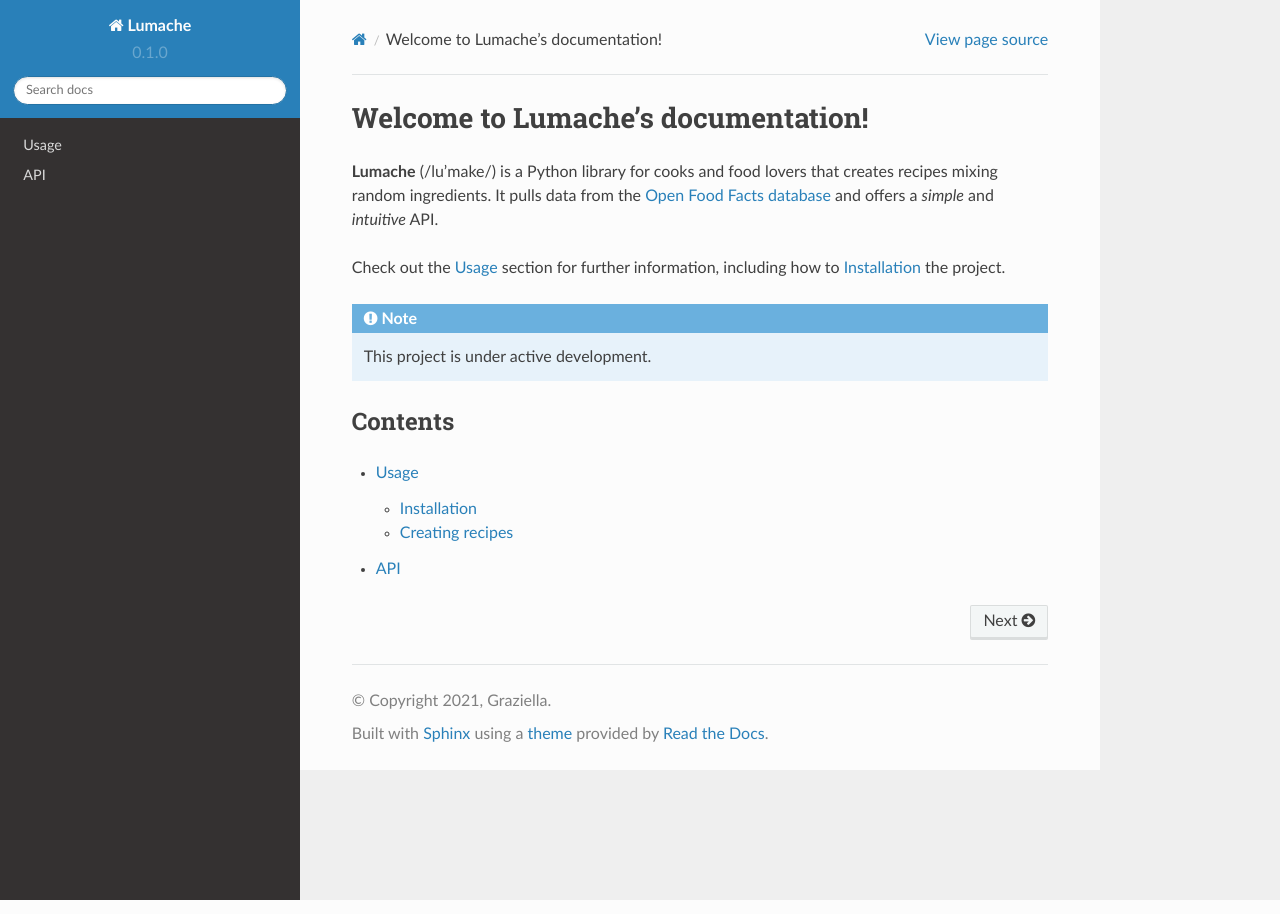
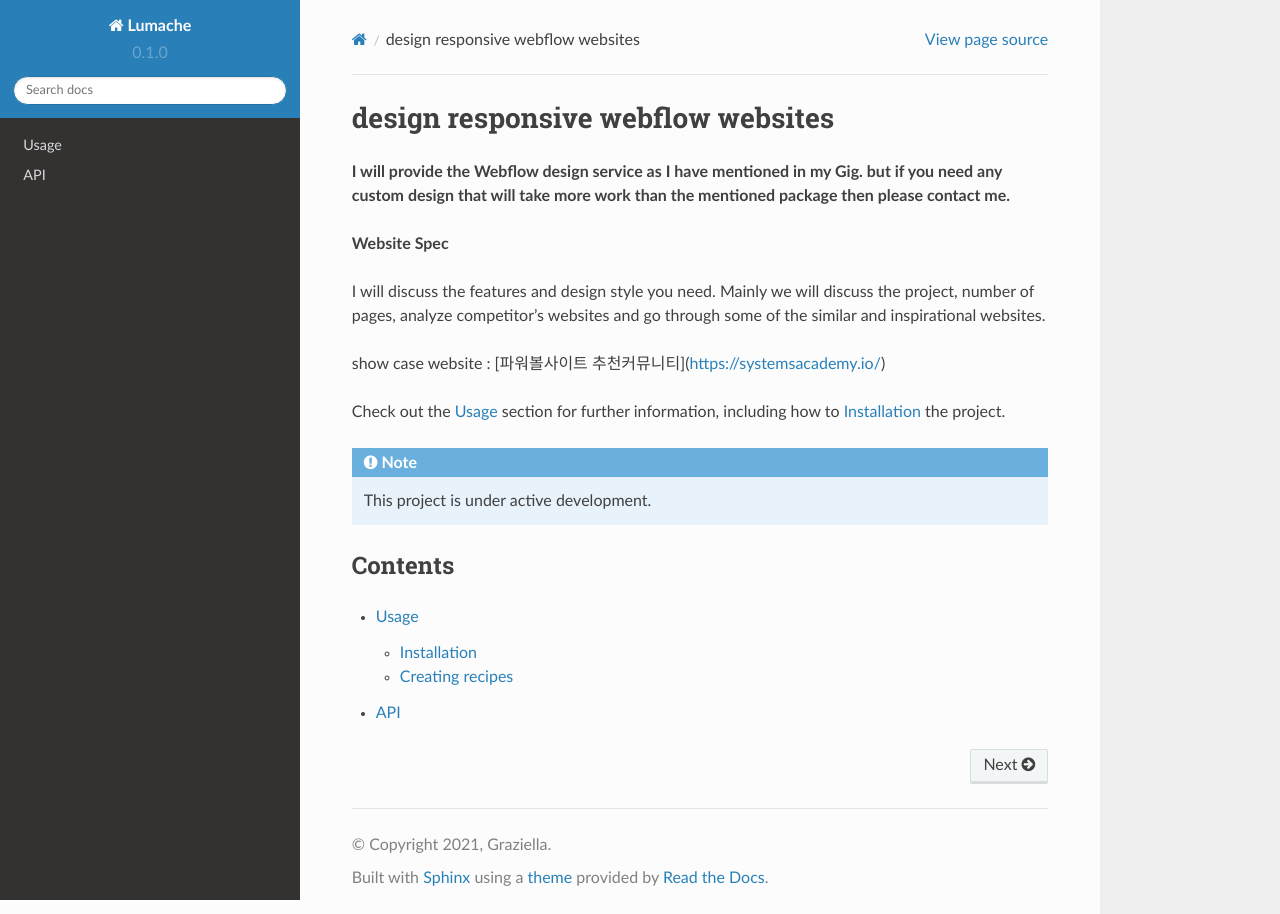
Before and after one commit to sinage3080/stackphp101, a Sphinx documentation site: the page built from docs/source/index.rst, in a window 1280 px wide. Built offline with Sphinx 7.4.7 and the Read the Docs theme 2.0.0, drawn with Linux system fonts in a browser that asks for light colours.

Commit message:
Update index.rst

```diff
--- a/docs/source/index.rst
+++ b/docs/source/index.rst
@@ -1,10 +1,13 @@
-Welcome to Lumache's documentation!
+design responsive webflow websites
 ===================================
 
-**Lumache** (/lu'make/) is a Python library for cooks and food lovers
-that creates recipes mixing random ingredients.
-It pulls data from the `Open Food Facts database <https://world.openfoodfacts.org/>`_
-and offers a *simple* and *intuitive* API.
+**I will provide the Webflow design service as I have mentioned in my Gig. but if you need any custom design that will take more work than the mentioned package then please contact me.**
+
+**Website Spec**
+
+I will discuss the features and design style you need. Mainly we will discuss the project, number of pages, analyze competitor's websites and go through some of the similar and inspirational websites.
+
+show case website : [파워볼사이트 추천커뮤니티](https://systemsacademy.io/)
 
 Check out the :doc:`usage` section for further information, including
 how to :ref:`installation` the project.
```
